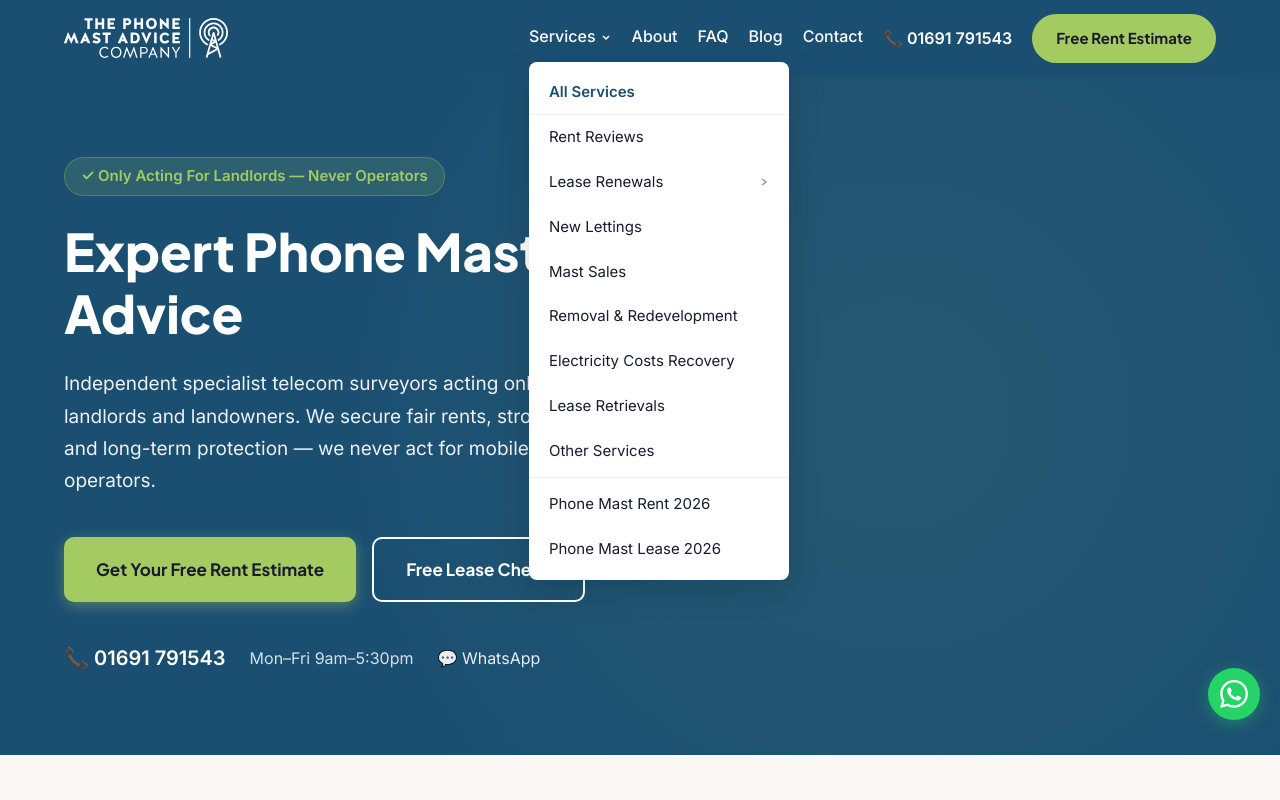
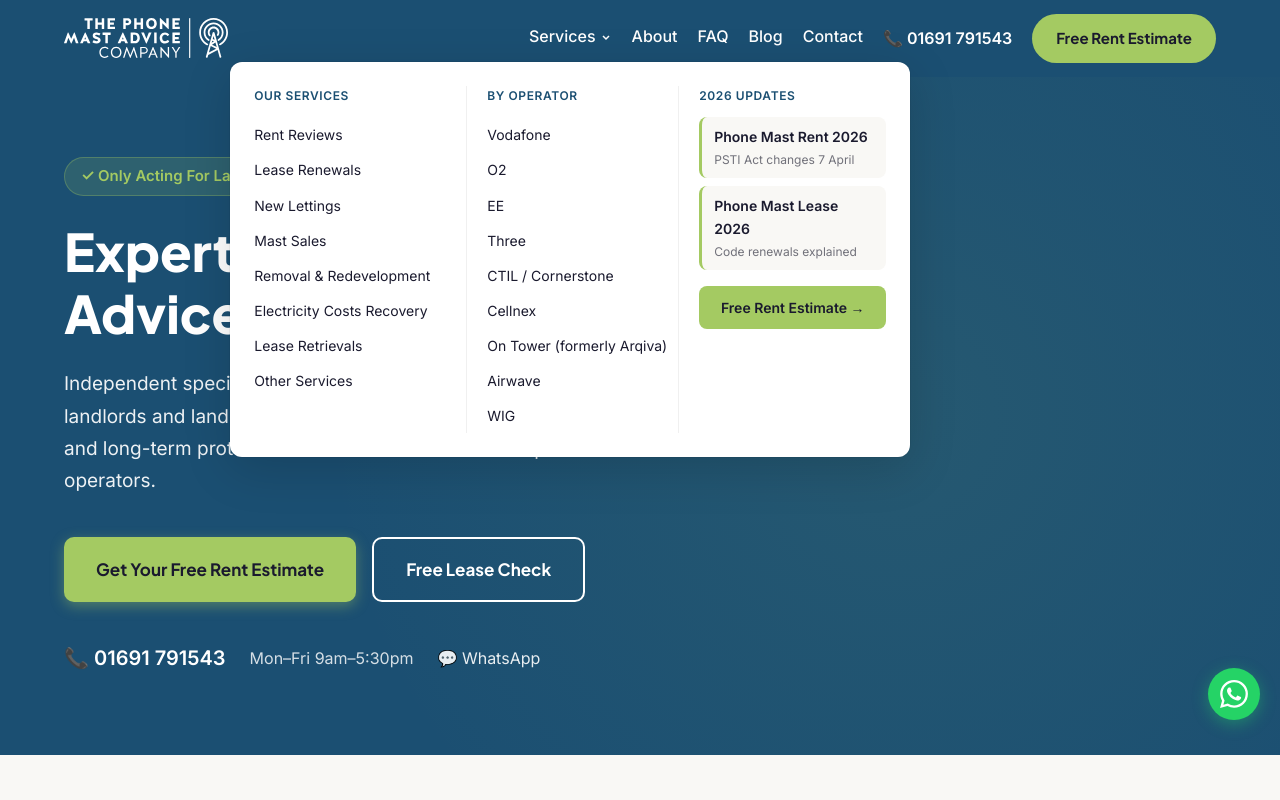
Before and after one commit to AdrianoVS87/phonemast-nextjs, a Next.js app: page / in a window 1280 px wide. Both pictures are taken after a click on the button "Services". Shown: the top 800 px of the page. Built offline with nearby package versions, Linux system fonts and the light colour scheme.

Commit message:
feat: replace cascading dropdown with Stripe-style 3-column mega menu for Services

```diff
--- a/src/components/Header.tsx
+++ b/src/components/Header.tsx
@@ -124,178 +124,80 @@
 
               {servicesOpen && (
                 <div
-                  onMouseLeave={() => { setServicesOpen(false); setOperatorsOpen(false); }}
+                  onMouseLeave={() => { setServicesOpen(false); }}
                   style={{
                     position: "absolute",
                     top: "100%",
-                    left: 0,
+                    left: "50%",
+                    transform: "translateX(-50%)",
                     marginTop: "0.5rem",
                     backgroundColor: "#ffffff",
-                    borderRadius: "8px",
-                    boxShadow: "0 8px 32px rgba(0,0,0,0.15)",
-                    minWidth: "260px",
-                    maxHeight: "calc(100vh - 80px)",
-                    overflowY: "auto",
-                    overscrollBehavior: "contain",
-                    scrollbarWidth: "thin",
+                    borderRadius: "12px",
+                    boxShadow: "0 12px 48px rgba(0,0,0,0.15), 0 0 0 1px rgba(0,0,0,0.05)",
+                    width: "680px",
                     zIndex: 100,
-                    padding: "0.5rem 0",
+                    padding: "1.5rem",
+                    display: "grid",
+                    gridTemplateColumns: "1fr 1fr 1fr",
+                    gap: "0.25rem",
                   }}
                 >
-                  <Link
-                    href="/phone-mast-services"
-                    onClick={() => setServicesOpen(false)}
-                    style={{
-                      display: "block",
-                      padding: "0.625rem 1.25rem",
-                      color: "#1B4F72",
-                      fontSize: "0.9375rem",
-                      fontWeight: 600,
-                      borderBottom: "1px solid #f0f0f0",
-                      textDecoration: "none",
-                    }}
-                  >
-                    All Services
+                  {/* Column 1: Services */}
+                  <div>
+                    <Link href="/phone-mast-services" onClick={() => setServicesOpen(false)}
+                      style={{ display: "block", fontSize: "0.75rem", fontWeight: 700, color: "#1B4F72", textTransform: "uppercase" as const, letterSpacing: "0.05em", marginBottom: "0.75rem", textDecoration: "none" }}>
+                      Our Services
                     </Link>
                     {serviceLinks.map((link) => (
-                    <div key={link.href} className="relative">
-                      {link.label === "Lease Renewals" ? (
-                        <button
-                          onMouseEnter={() => setOperatorsOpen(true)}
-                          onClick={() => setOperatorsOpen(!operatorsOpen)}
-                          style={{
-                            display: "flex",
-                            alignItems: "center",
-                            justifyContent: "space-between",
-                            width: "100%",
-                            padding: "0.625rem 1.25rem",
-                            color: "#1a1a2e",
-                            fontSize: "0.9375rem",
-                            background: operatorsOpen ? "#f5f5f5" : "none",
-                            border: "none",
-                            cursor: "pointer",
-                            textAlign: "left",
-                          }}
-                        >
-                          {link.label}
-                          <svg width="10" height="10" viewBox="0 0 10 10" fill="#999">
-                            <path d="M3 2l4 3-4 3" fill="none" stroke="#999" strokeWidth="1.5" />
-                          </svg>
-                        </button>
-                      ) : (
-                        <Link
-                          href={link.href}
-                          onClick={() => setServicesOpen(false)}
-                          style={{
-                            display: "block",
-                            padding: "0.625rem 1.25rem",
-                            color: "#1a1a2e",
-                            fontSize: "0.9375rem",
-                            textDecoration: "none",
-                          }}
-                          onMouseEnter={(e) => {
-                            (e.currentTarget as HTMLElement).style.backgroundColor = "#f5f5f5";
-                            setOperatorsOpen(false);
-                          }}
-                          onMouseLeave={(e) => {
-                            (e.currentTarget as HTMLElement).style.backgroundColor = "transparent";
-                          }}
-                        >
+                      <Link key={link.href} href={link.href} onClick={() => setServicesOpen(false)}
+                        style={{ display: "block", padding: "0.375rem 0", color: "#1a1a2e", fontSize: "0.875rem", textDecoration: "none", transition: "color 0.15s" }}
+                        onMouseEnter={(e) => { (e.currentTarget as HTMLElement).style.color = "#1B4F72"; }}
+                        onMouseLeave={(e) => { (e.currentTarget as HTMLElement).style.color = "#1a1a2e"; }}>
                         {link.label}
                       </Link>
-                      )}
+                    ))}
+                  </div>
 
-                      {/* Operators sub-menu */}
-                      {link.label === "Lease Renewals" && operatorsOpen && (
-                        <div
-                          style={{
-                            position: "absolute",
-                            left: "100%",
-                            top: "-0.5rem",
-                            marginLeft: "0.25rem",
-                            backgroundColor: "#ffffff",
-                            borderRadius: "8px",
-                            boxShadow: "0 8px 32px rgba(0,0,0,0.15)",
-                            minWidth: "240px",
-                            padding: "0.5rem 0",
-                            zIndex: 101,
-                          }}
-                          onMouseLeave={() => setOperatorsOpen(false)}
-                        >
-                          <Link
-                            href="/phone-mast-services/lease-renewals"
-                            onClick={() => { setServicesOpen(false); setOperatorsOpen(false); }}
-                            style={{
-                              display: "block",
-                              padding: "0.625rem 1.25rem",
-                              color: "#1B4F72",
-                              fontSize: "0.9375rem",
-                              fontWeight: 600,
-                              borderBottom: "1px solid #f0f0f0",
-                              textDecoration: "none",
-                            }}
-                          >
-                            Lease Renewals Overview
+                  {/* Column 2: Operators */}
+                  <div style={{ borderLeft: "1px solid #f0f0f0", paddingLeft: "1.25rem" }}>
+                    <Link href="/phone-mast-services/lease-renewals" onClick={() => setServicesOpen(false)}
+                      style={{ display: "block", fontSize: "0.75rem", fontWeight: 700, color: "#1B4F72", textTransform: "uppercase" as const, letterSpacing: "0.05em", marginBottom: "0.75rem", textDecoration: "none" }}>
+                      By Operator
                     </Link>
                     {operatorLinks.map((op) => (
-                            <Link
-                              key={op.href}
-                              href={op.href}
-                              onClick={() => { setServicesOpen(false); setOperatorsOpen(false); }}
-                              style={{
-                                display: "block",
-                                padding: "0.5rem 1.25rem",
-                                color: "#1a1a2e",
-                                fontSize: "0.875rem",
-                                textDecoration: "none",
-                              }}
-                              onMouseEnter={(e) => {
-                                (e.currentTarget as HTMLElement).style.backgroundColor = "#f5f5f5";
-                                (e.currentTarget as HTMLElement).style.color = "#1B4F72";
-                              }}
-                              onMouseLeave={(e) => {
-                                (e.currentTarget as HTMLElement).style.backgroundColor = "transparent";
-                                (e.currentTarget as HTMLElement).style.color = "#1a1a2e";
-                              }}
-                            >
+                      <Link key={op.href} href={op.href} onClick={() => setServicesOpen(false)}
+                        style={{ display: "block", padding: "0.375rem 0", color: "#1a1a2e", fontSize: "0.875rem", textDecoration: "none", transition: "color 0.15s" }}
+                        onMouseEnter={(e) => { (e.currentTarget as HTMLElement).style.color = "#1B4F72"; }}
+                        onMouseLeave={(e) => { (e.currentTarget as HTMLElement).style.color = "#1a1a2e"; }}>
                         {op.label}
                       </Link>
                     ))}
                   </div>
-                      )}
-                    </div>
-                  ))}
-                  {/* 2026 pages */}
-                  <div style={{ borderTop: "1px solid #f0f0f0", marginTop: "0.25rem", paddingTop: "0.25rem" }}>
-                    <Link
-                      href="/phone-mast-rent-2026"
-                      onClick={() => setServicesOpen(false)}
-                      style={{
-                        display: "block",
-                        padding: "0.625rem 1.25rem",
-                        color: "#1a1a2e",
-                        fontSize: "0.9375rem",
-                        textDecoration: "none",
-                      }}
-                      onMouseEnter={(e) => { (e.currentTarget as HTMLElement).style.backgroundColor = "#f5f5f5"; }}
-                      onMouseLeave={(e) => { (e.currentTarget as HTMLElement).style.backgroundColor = "transparent"; }}
-                    >
-                      Phone Mast Rent 2026
+
+                  {/* Column 3: 2026 + CTA */}
+                  <div style={{ borderLeft: "1px solid #f0f0f0", paddingLeft: "1.25rem" }}>
+                    <span style={{ display: "block", fontSize: "0.75rem", fontWeight: 700, color: "#1B4F72", textTransform: "uppercase" as const, letterSpacing: "0.05em", marginBottom: "0.75rem" }}>
+                      2026 Updates
+                    </span>
+                    <Link href="/phone-mast-rent-2026" onClick={() => setServicesOpen(false)}
+                      style={{ display: "block", padding: "0.5rem 0.75rem", marginBottom: "0.5rem", color: "#1a1a2e", fontSize: "0.875rem", textDecoration: "none", backgroundColor: "#f9f8f5", borderRadius: "8px", borderLeft: "3px solid #a4ca62", transition: "background 0.15s" }}
+                      onMouseEnter={(e) => { (e.currentTarget as HTMLElement).style.backgroundColor = "#f0efe8"; }}
+                      onMouseLeave={(e) => { (e.currentTarget as HTMLElement).style.backgroundColor = "#f9f8f5"; }}>
+                      <span style={{ fontWeight: 600 }}>Phone Mast Rent 2026</span>
+                      <span style={{ display: "block", fontSize: "0.75rem", color: "#71717a", marginTop: "0.125rem" }}>PSTI Act changes 7 April</span>
                     </Link>
-                    <Link
-                      href="/phone-mast-lease-2026"
-                      onClick={() => setServicesOpen(false)}
-                      style={{
-                        display: "block",
-                        padding: "0.625rem 1.25rem",
-                        color: "#1a1a2e",
-                        fontSize: "0.9375rem",
-                        textDecoration: "none",
-                      }}
-                      onMouseEnter={(e) => { (e.currentTarget as HTMLElement).style.backgroundColor = "#f5f5f5"; }}
-                      onMouseLeave={(e) => { (e.currentTarget as HTMLElement).style.backgroundColor = "transparent"; }}
-                    >
-                      Phone Mast Lease 2026
+                    <Link href="/phone-mast-lease-2026" onClick={() => setServicesOpen(false)}
+                      style={{ display: "block", padding: "0.5rem 0.75rem", marginBottom: "1rem", color: "#1a1a2e", fontSize: "0.875rem", textDecoration: "none", backgroundColor: "#f9f8f5", borderRadius: "8px", borderLeft: "3px solid #a4ca62", transition: "background 0.15s" }}
+                      onMouseEnter={(e) => { (e.currentTarget as HTMLElement).style.backgroundColor = "#f0efe8"; }}
+                      onMouseLeave={(e) => { (e.currentTarget as HTMLElement).style.backgroundColor = "#f9f8f5"; }}>
+                      <span style={{ fontWeight: 600 }}>Phone Mast Lease 2026</span>
+                      <span style={{ display: "block", fontSize: "0.75rem", color: "#71717a", marginTop: "0.125rem" }}>Code renewals explained</span>
+                    </Link>
+                    <Link href="/free-rent-estimate" onClick={() => setServicesOpen(false)}
+                      style={{ display: "block", padding: "0.625rem 1rem", backgroundColor: "#a4ca62", color: "#1a1a2e", fontSize: "0.875rem", fontWeight: 600, textDecoration: "none", borderRadius: "8px", textAlign: "center" as const, transition: "background 0.15s" }}
+                      onMouseEnter={(e) => { (e.currentTarget as HTMLElement).style.backgroundColor = "#8fb854"; }}
+                      onMouseLeave={(e) => { (e.currentTarget as HTMLElement).style.backgroundColor = "#a4ca62"; }}>
+                      Free Rent Estimate →
                     </Link>
                   </div>
                 </div>
```
Lines whose indentation alone changed are shown as unchanged.
